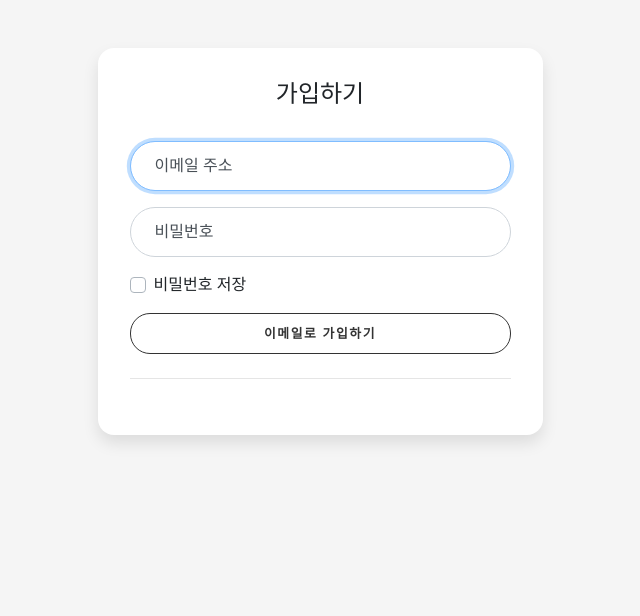
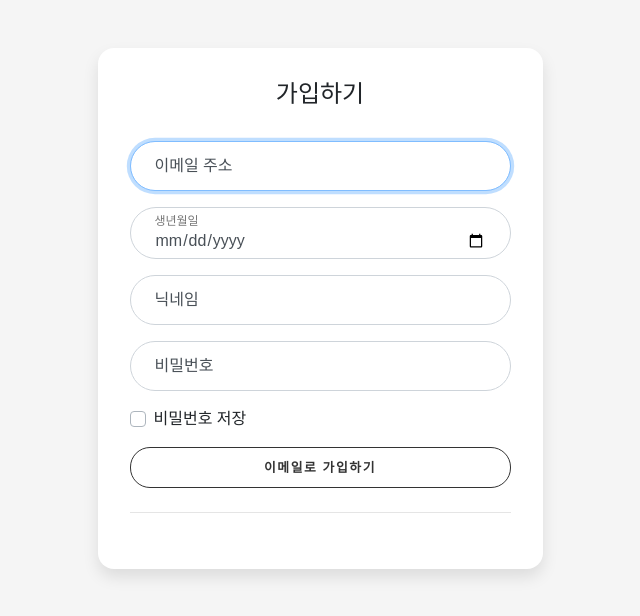
Before and after one commit to moorekwon/project-food-box, a Django app: page /members/signup/ in a window 1280 px wide. Shown: the top 616 px of the page, without its empty margins (320-960 px from the left). Run offline with Django 3.2, Linux system fonts and the light colour scheme; parts of the project's set-up code (start-up, migrations or seed data) failed here and were passed over; some libraries are stand-ins or nearby versions; some web fonts are replaced.

Commit message:
200602 update user model - +nickname, +birth, +gender

```diff
--- a/app/members/views.py
+++ b/app/members/views.py
@@ -26,6 +26,8 @@ def signin(request):
 def signup(request):
     if request.method == 'POST':
         email = request.POST['email']
+        nickname = request.POST['nickname']
+        birth = request.POST['birth']
         password = request.POST['password']
         users = User.objects.all()
 
@@ -35,7 +37,14 @@ def signup(request):
                 'error_msg': error_msg,
             }
             return render(request, 'members/signup.html', context)
-        user = User.objects.create_user(email=email, password=password)
+        if users.filter(nickname=nickname):
+            error_msg = '이미 사용중인 nickname 입니다.'
+            context = {
+                'error_msg': error_msg,
+            }
+            return render(request, 'members/signup.html', context)
+
+        user = User.objects.create_user(email=email, nickname=nickname, birth=birth, password=password)
         login(request, user)
         return redirect('main:fridge')
     return render(request, 'members/signup.html')
--- a/app/templates/main/base.html
+++ b/app/templates/main/base.html
@@ -27,7 +27,7 @@
             <img src="../../static/images/park-street-uI900SItAyY-unsplash.jpg" style="width: 60px; border-radius: 4px;"
                  alt="">
         </a>
-        <span style="color: #79bd9a;">{{ request.user }}</span>
+        <span style="color: #79bd9a;">{{ request.user.nickname }}</span>
         <a href="{% url 'members:logoff' %}" class="mx-5 logout">로그아웃하기</a>
         <button class="navbar-toggler" type="button" data-toggle="collapse" data-target="#navbarResponsive"
                 aria-controls="navbarResponsive" aria-expanded="false" aria-label="Toggle navigation">
--- a/app/templates/main/fridge/fridge.html
+++ b/app/templates/main/fridge/fridge.html
@@ -32,7 +32,6 @@
     .red {
         background-color: #f2552c;
     }
-
 </style>
 {% endblock %}
 
@@ -67,7 +66,7 @@
         <div class="col-md-8 col-lg-7">
             <p class="font-weight-medium text-center text-xs text-white text-muted animate"
                data-toggle="animation" data-animation="fadeUp" data-animation-order="0" data-animation-trigger="load">
-                안녕하세요 {{ request.user }}님!
+                안녕하세요 {{ request.user.nickname }}님!
             </p>
             <p class="font-weight-medium text-center text-xs text-white text-muted animate"
                data-toggle="animation" data-animation="fadeUp" data-animation-order="0" data-animation-trigger="load">
--- a/app/templates/main/memo/memo.html
+++ b/app/templates/main/memo/memo.html
@@ -29,7 +29,7 @@
         <div class="col-md-8 col-lg-7">
             <p class="font-weight-medium text-center text-xs text-white text-muted animate"
                data-toggle="animation" data-animation="fadeUp" data-animation-order="0" data-animation-trigger="load">
-                안녕하세요 {{ request.user }}님!
+                안녕하세요 {{ request.user.nickname }}님!
             </p>
             <p class="font-weight-medium text-center text-xs text-white text-muted animate"
                data-toggle="animation" data-animation="fadeUp" data-animation-order="0" data-animation-trigger="load">
--- a/app/templates/members/signup.html
+++ b/app/templates/members/signup.html
@@ -29,6 +29,20 @@
                                    placeholder="Email address"
                                    required autofocus>
                             <label for="inputEmail">이메일 주소</label>
+                        </div>
+
+                        <div class="form-label-group">
+                            <input type="date" name="birth" id="inputBirth" class="form-control"
+                                   placeholder="Birth"
+                                   required autofocus>
+                            <label for="inputBirth">생년월일</label>
+                        </div>
+
+                        <div class="form-label-group">
+                            <input type="text" name="nickname" id="inputNickname" class="form-control"
+                                   placeholder="Nickname"
+                                   required autofocus>
+                            <label for="inputNickname">닉네임</label>
                         </div>
 
                         <div class="form-label-group">
```
Also changed, not shown: app/members/models.py (+27 -4 lines), app/members/migrations/0001_initial.py.
